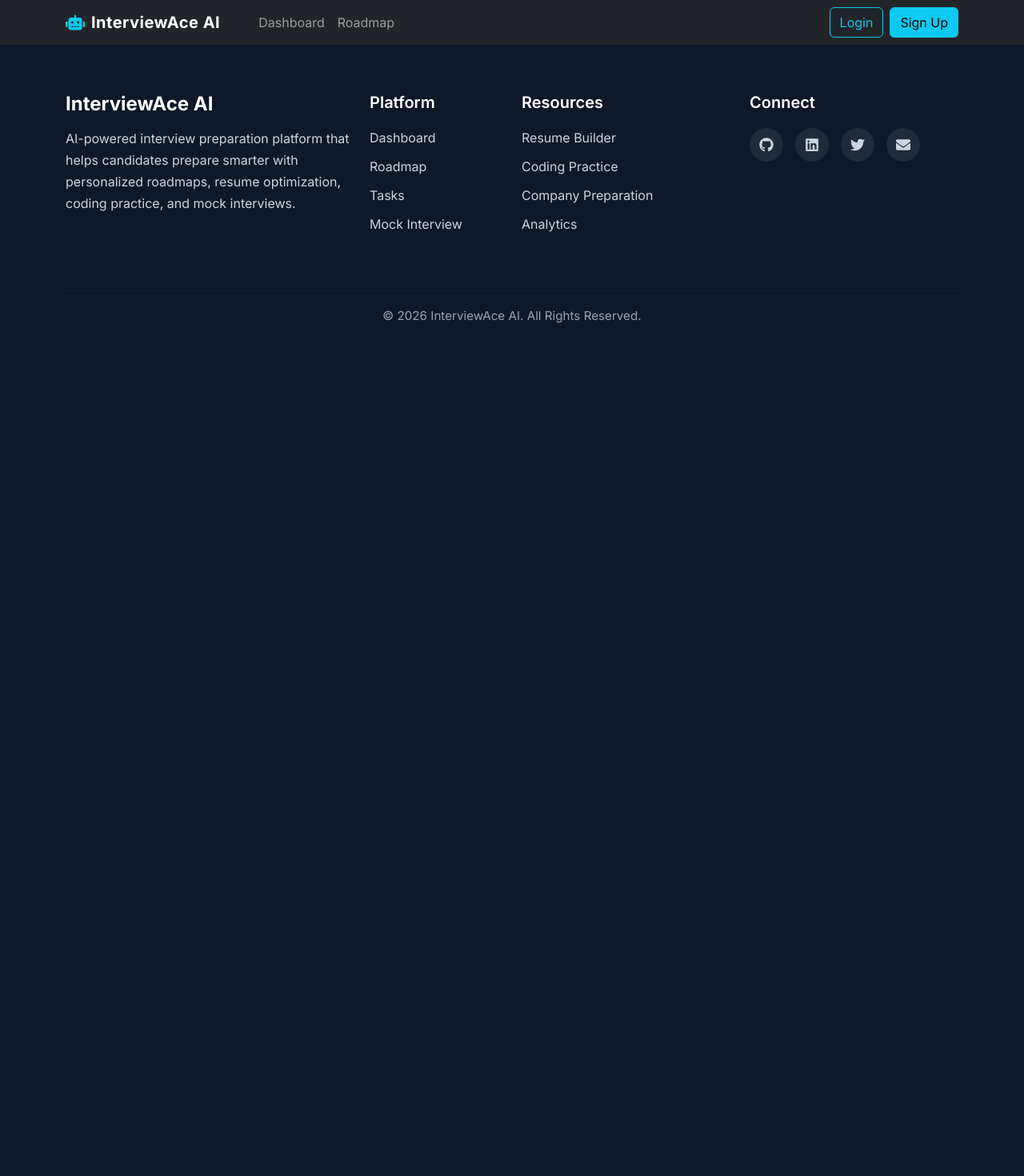
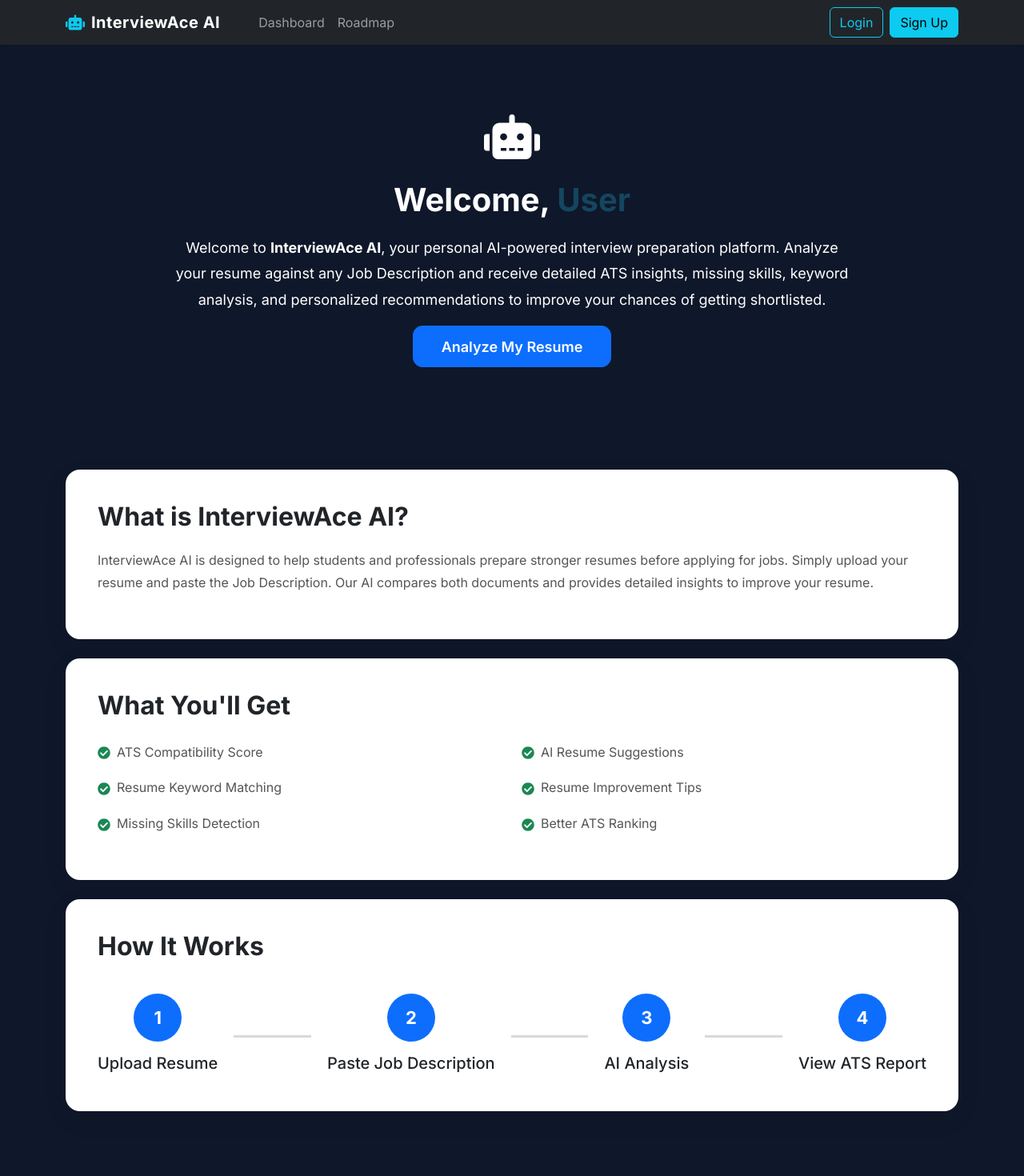
Before and after one commit to Arunitdy/Resume, a React (Vite) app in the folder client/: page / in a window 1280 px wide. Shown: the top 1470 px of the page at 80% size. Before the commit the page ends 800 px from the top, so only its background shows below. Built offline with nearby package versions, Linux system fonts and the light colour scheme.

Commit message:
feat: integrate authentication hook in Profile component

```diff
--- a/client/package.json
+++ b/client/package.json
@@ -12,8 +12,11 @@
   "dependencies": {
     "axios": "^1.18.1",
     "bootstrap": "^5.3.8",
+    "chart.js": "^4.5.1",
     "jwt-decode": "^4.0.0",
     "react": "^19.2.6",
+    "react-bootstrap": "^2.10.10",
+    "react-chartjs-2": "^5.3.1",
     "react-dom": "^19.2.6",
     "react-icons": "^5.7.0",
     "react-router-dom": "^7.18.1"
--- a/client/src/App.tsx
+++ b/client/src/App.tsx
@@ -6,6 +6,7 @@ import Footer from './components/Footer/Footer';
 import ResumeAnalyzer from './pages/ResumeAnalyzer/ResumeAnalyzer';
 import Profile from './pages/Profile/Profile';
 import Auth from './pages/Auth/Auth';
+import Dashboard from './pages/Dashboard/Dashboard';
 import './App.css'
 
 function App() {
@@ -14,6 +15,7 @@ function App() {
     <>
       < Navbar/>
       <Routes>
+        <Route path="/" element={<Dashboard />} />
         <Route path="/login" element={<Auth />} />
         <Route path="/profile" element={<Profile />} />
         <Route path="/resumeanalyzer" element={<ResumeAnalyzer />} />
--- /dev/null
+++ b/client/src/pages/Dashboard/Dashboard.css
@@ -0,0 +1,111 @@
+.dashboard {
+    min-height: 100vh;
+}
+
+/* Hero */
+
+.hero-section {
+    color: white;
+    text-align: center;
+    padding: 80px 20px;
+}
+
+.hero-icon {
+    font-size: 70px;
+    margin-bottom: 20px;
+}
+
+.hero-section h1 {
+    font-weight: bold;
+    margin-bottom: 20px;
+}
+
+.hero-section h1 span {
+    color: #14465f;
+}
+
+.hero-text {
+    max-width: 850px;
+    margin: auto;
+    font-size: 18px;
+    line-height: 1.8;
+}
+
+/* Cards */
+
+.info-card {
+    background: white;
+    border-radius: 18px;
+    padding: 40px;
+    box-shadow: 0 10px 30px rgba(0,0,0,.08);
+}
+
+.info-card h2 {
+    font-weight: bold;
+    margin-bottom: 20px;
+}
+
+.info-card p {
+    color: #555;
+    line-height: 1.8;
+}
+
+/* Steps */
+
+.steps {
+    display: flex;
+    justify-content: space-between;
+    align-items: center;
+    margin-top: 40px;
+    flex-wrap: wrap;
+}
+
+.step {
+    text-align: center;
+}
+
+.circle {
+    width: 60px;
+    height: 60px;
+    border-radius: 50%;
+    background: #0d6efd;
+    color: white;
+    font-size: 22px;
+    font-weight: bold;
+    display: flex;
+    justify-content: center;
+    align-items: center;
+    margin: auto;
+    margin-bottom: 15px;
+}
+
+.line {
+    flex: 1;
+    height: 3px;
+    background: #d9d9d9;
+    margin: 0 20px;
+}
+
+/* Mobile */
+
+@media (max-width: 768px) {
+
+    .steps {
+        flex-direction: column;
+    }
+
+    .line {
+        width: 3px;
+        height: 40px;
+        margin: 15px 0;
+    }
+
+    .hero-section {
+        padding: 60px 20px;
+    }
+
+    .hero-text {
+        font-size: 16px;
+    }
+
+}
--- /dev/null
+++ b/client/src/pages/Dashboard/Dashboard.tsx
@@ -0,0 +1,229 @@
+import { Link, useNavigate } from "react-router-dom";
+import {
+  FaRobot,
+  FaFileAlt,
+  FaCheckCircle,
+  FaArrowRight,
+} from "react-icons/fa";
+import { useState } from "react";
+import { Modal, Button } from "react-bootstrap";
+import "./Dashboard.css";
+
+const Dashboard = () => {
+  const name = localStorage.getItem("name") || "User";
+  const navigate = useNavigate();
+
+  const [showLoginModal, setShowLoginModal] = useState(false);
+
+  return (
+    <div className="dashboard">
+
+      {/* Hero Section */}
+      <section className="hero-section">
+
+        <div className="container">
+
+          <FaRobot className="hero-icon" />
+
+          <h1>
+            Welcome, <span>{name}</span>
+          </h1>
+
+          <p className="hero-text">
+            Welcome to <strong>InterviewAce AI</strong>, your personal
+            AI-powered interview preparation platform.
+            Analyze your resume against any Job Description and
+            receive detailed ATS insights, missing skills,
+            keyword analysis, and personalized recommendations
+            to improve your chances of getting shortlisted.
+          </p>
+
+          <button
+            className="btn btn-primary btn-lg mt-3"
+            onClick={() => {
+
+                const token = localStorage.getItem("token");
+
+                if (!token) {
+                    setShowLoginModal(true);
+                    return;
+                }
+
+                navigate("/resume-analyzer");
+
+            }}
+        >
+
+            Analyze My Resume
+
+        </button>
+        <Modal
+            show={showLoginModal}
+            onHide={() => setShowLoginModal(false)}
+            centered
+        >
+
+            <Modal.Header closeButton>
+
+                    <Modal.Title>
+
+                        Login Required
+
+                    </Modal.Title>
+
+                </Modal.Header>
+
+                <Modal.Body>
+
+                    Please log in to access the Resume Analyzer.
+
+                </Modal.Body>
+
+                <Modal.Footer>
+
+                    <Button
+                        variant="secondary"
+                        onClick={() => setShowLoginModal(false)}
+                    >
+
+                        Cancel
+
+                    </Button>
+
+                    <Button
+                        variant="primary"
+                        onClick={() => navigate("/login")}
+                    >
+
+                        Login
+
+                    </Button>
+
+                </Modal.Footer>
+
+        </Modal>
+
+        </div>
+
+      </section>
+
+      {/* About */}
+      <section className="container mt-5">
+
+        <div className="info-card">
+
+          <h2>What is InterviewAce AI?</h2>
+
+          <p>
+            InterviewAce AI is designed to help students and
+            professionals prepare stronger resumes before
+            applying for jobs.
+
+            Simply upload your resume and paste the Job
+            Description. Our AI compares both documents and
+            provides detailed insights to improve your resume.
+          </p>
+
+        </div>
+
+      </section>
+
+      {/* Features */}
+      <section className="container mt-4">
+
+        <div className="info-card">
+
+          <h2>What You'll Get</h2>
+
+          <div className="row mt-4">
+
+            <div className="col-md-6">
+
+              <p>
+                <FaCheckCircle className="text-success me-2" />
+                ATS Compatibility Score
+              </p>
+
+              <p>
+                <FaCheckCircle className="text-success me-2" />
+                Resume Keyword Matching
+              </p>
+
+              <p>
+                <FaCheckCircle className="text-success me-2" />
+                Missing Skills Detection
+              </p>
+
+            </div>
+
+            <div className="col-md-6">
+
+              <p>
+                <FaCheckCircle className="text-success me-2" />
+                AI Resume Suggestions
+              </p>
+
+              <p>
+                <FaCheckCircle className="text-success me-2" />
+                Resume Improvement Tips
+              </p>
+
+              <p>
+                <FaCheckCircle className="text-success me-2" />
+                Better ATS Ranking
+              </p>
+
+            </div>
+
+          </div>
+
+        </div>
+
+      </section>
+
+      {/* How it works */}
+      <section className="container mt-4 mb-5">
+
+        <div className="info-card">
+
+          <h2>How It Works</h2>
+
+          <div className="steps">
+
+            <div className="step">
+              <div className="circle">1</div>
+              <h5>Upload Resume</h5>
+            </div>
+
+            <div className="line"></div>
+
+            <div className="step">
+              <div className="circle">2</div>
+              <h5>Paste Job Description</h5>
+            </div>
+
+            <div className="line"></div>
+
+            <div className="step">
+              <div className="circle">3</div>
+              <h5>AI Analysis</h5>
+            </div>
+
+            <div className="line"></div>
+
+            <div className="step">
+              <div className="circle">4</div>
+              <h5>View ATS Report</h5>
+            </div>
+
+          </div>
+
+        </div>
+
+      </section>
+
+    </div>
+  );
+};
+
+export default Dashboard;
--- a/client/src/pages/Profile/Profile.tsx
+++ b/client/src/pages/Profile/Profile.tsx
@@ -7,10 +7,12 @@ import Skills from "./components/Skills";
 import CareerPreference from "./components/CareerPreference";
 import ResumeCard from "./components/ResumeCard";
 import SocialLinks from "./components/SocialLinks";
+import useAuth from "../../hooks/useAuth";
 
 import "./Profile.css";
 
 const Profile = () => {
+    useAuth();
 
     const [editing, setEditing] = useState(false);
 
@@ -69,6 +71,7 @@ const Profile = () => {
     });
 
     const [backup, setBackup] = useState(profile);
+
 
     const handleChange = (
         e: React.ChangeEvent<HTMLInputElement | HTMLSelectElement>
```
Also changed, not shown: 1 other file (tests, documents, lock files or other folders).
